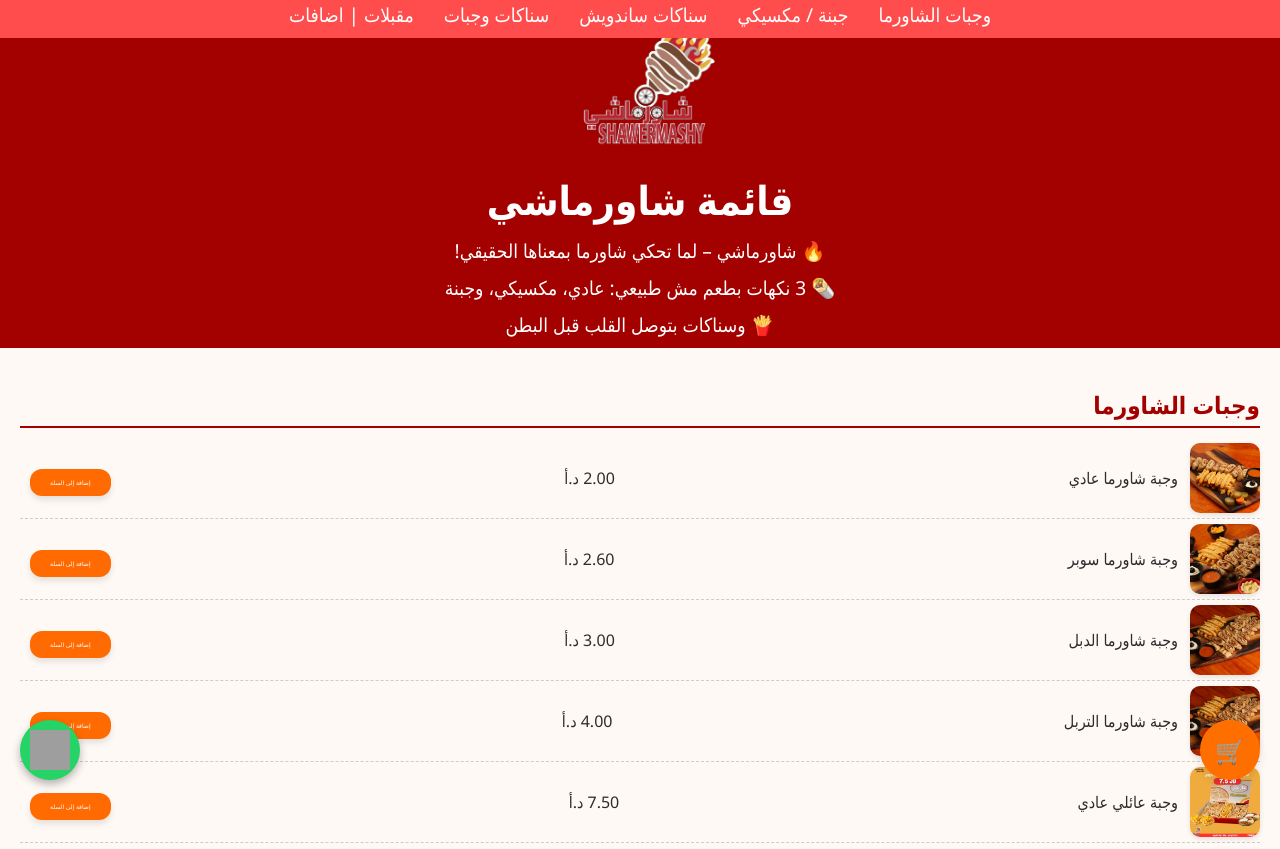
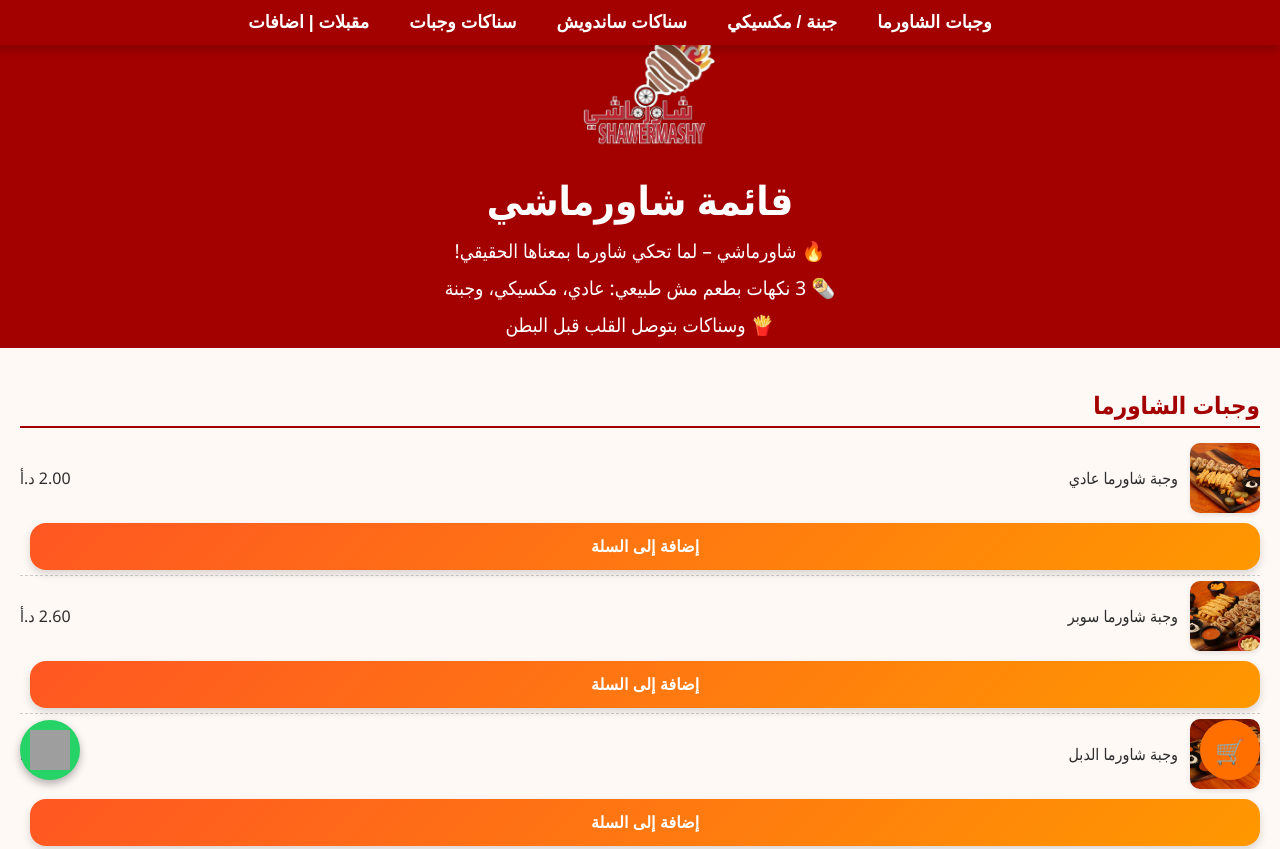
Before and after one commit to 3bsiu/Shawermashy-Menu, a plain HTML site: page shawermashy.html in a window 1280 px wide. Shown: the top 849 px of the page. Drawn offline with Linux system fonts and the light colour scheme; grey boxes are pictures that could not be loaded.

Commit message:
shawermashy.css

```diff
--- a/shawermashy.css
+++ b/shawermashy.css
@@ -35,25 +35,52 @@ body {
   nav {
     display: flex;
     justify-content: center;
-    background-color: #ff4d4d;
-    padding: 10px 0;
+    align-items: center;
+    background-color: #a30000;
+    padding: 12px 20px;
     position: fixed;
     top: 0;
     width: 100%;
     z-index: 1000;
-    padding-top: 1.0px;
+    box-shadow: 0 4px 10px rgba(0, 0, 0, 0.2);
+    transition: top 0.4s ease, background-color 0.3s ease;
+    font-family: 'Cairo', sans-serif;
+  }
+
+  nav.hide-nav {
+    top: -100px; /* يخفي الناف بالكامل عند التمرير */
   }
 
   nav a {
-    color: white;
+    color: #ffffff;
     text-decoration: none;
-    margin: 0 15px;
-    font-size: 1.2em;
+    margin: 0 20px;
+    font-size: 1.1em;
+    font-weight: bold;
+    position: relative;
+    transition: color 0.3s ease;
+  }
+
+  nav a::after {
+    content: '';
+    position: absolute;
+    left: 0;
+    bottom: -6px;
+    width: 0%;
+    height: 3px;
+    background-color: #ffcccb;
+    transition: width 0.3s ease;
+  }
+
+  nav a:hover::after {
+    width: 100%;
   }
 
   nav a:hover {
-    text-decoration: underline;
+    color: #ffeaea;
   }
+
+
 
   .section {
     padding: 20px;
@@ -312,48 +339,65 @@ body {
   .social-button:active {
     transform: scale(1);
   }
-  #customer-reviews {
-    background-color: #eb0000;
-    padding: 20px;
-    margin-top: 30px;
-    border-radius: 8px;
+  .menu-item button {
+    width: 100%;
+    background: linear-gradient(135deg, #ff5722, #ff9800);
+    color: white;
+    border: none;
+    padding: 14px;
+    font-size: 16px;
+    font-weight: 600;
+    border-radius: 16px;
+    cursor: pointer;
+    transition: all 0.3s ease;
+    font-family: 'Cairo', sans-serif;
+    box-shadow: 0 4px 8px rgba(0, 0, 0, 0.15);
+    position: relative;
+    overflow: hidden;
+    margin-top: 10px;
   }
 
-#customer-reviews h2 {
-    text-align: center;
-    font-size: 24px;
-    margin-bottom: 20px;
+  .menu-item button::before {
+    content: "";
+    position: absolute;
+    top: 0;
+    left: -75%;
+    width: 50%;
+    height: 100%;
+    background: rgba(255, 255, 255, 0.2);
+    transform: skewX(-20deg);
+    transition: all 0.5s ease-in-out;
+    z-index: 0;
   }
 
-.reviews-container {
-    display: flex;
-    flex-direction: column;
-    gap: 15px;
+  .menu-item button:hover::before {
+    left: 125%;
   }
 
-.review-form {
-    margin-top: 30px;
-    text-align: center;
+  .menu-item button:hover {
+    background: linear-gradient(135deg, #ff7043, #ffa726);
+    transform: scale(1.02);
   }
 
-textarea {
+  .menu-item button:active {
+    transform: scale(0.98);
+    background: linear-gradient(135deg, #e64a19, #ffb74d);
+  }
+  #whatsapp-btn {
+    background-color: #25D366;
+    color: white;
+    border: none;
+    padding: 12px 20px;
+    border-radius: 30px;
+    font-size: 16px;
+    font-family: 'Cairo', sans-serif;
+    cursor: pointer;
+    margin-top: 15px;
+    transition: background-color 0.3s ease;
     width: 100%;
-    height: 100px;
-    padding: 10px;
-    border-radius: 5px;
-    border: 1px solid #dd6f6f;
+    box-shadow: 0 4px 10px rgba(0, 0, 0, 0.1);
   }
 
-button {
-    margin-top: 10px;
-    padding: 10px 20px;
-    background-color: #007BFF;
-    color: rgb(238, 46, 46);
-    border: none;
-    border-radius: 5px;
-    cursor: pointer;
+  #whatsapp-btn:hover {
+    background-color: #1ebe5d;
   }
-
-button:hover {
-    background-color: #0056b3;
-}
```
Lines whose indentation alone changed are shown as unchanged.
